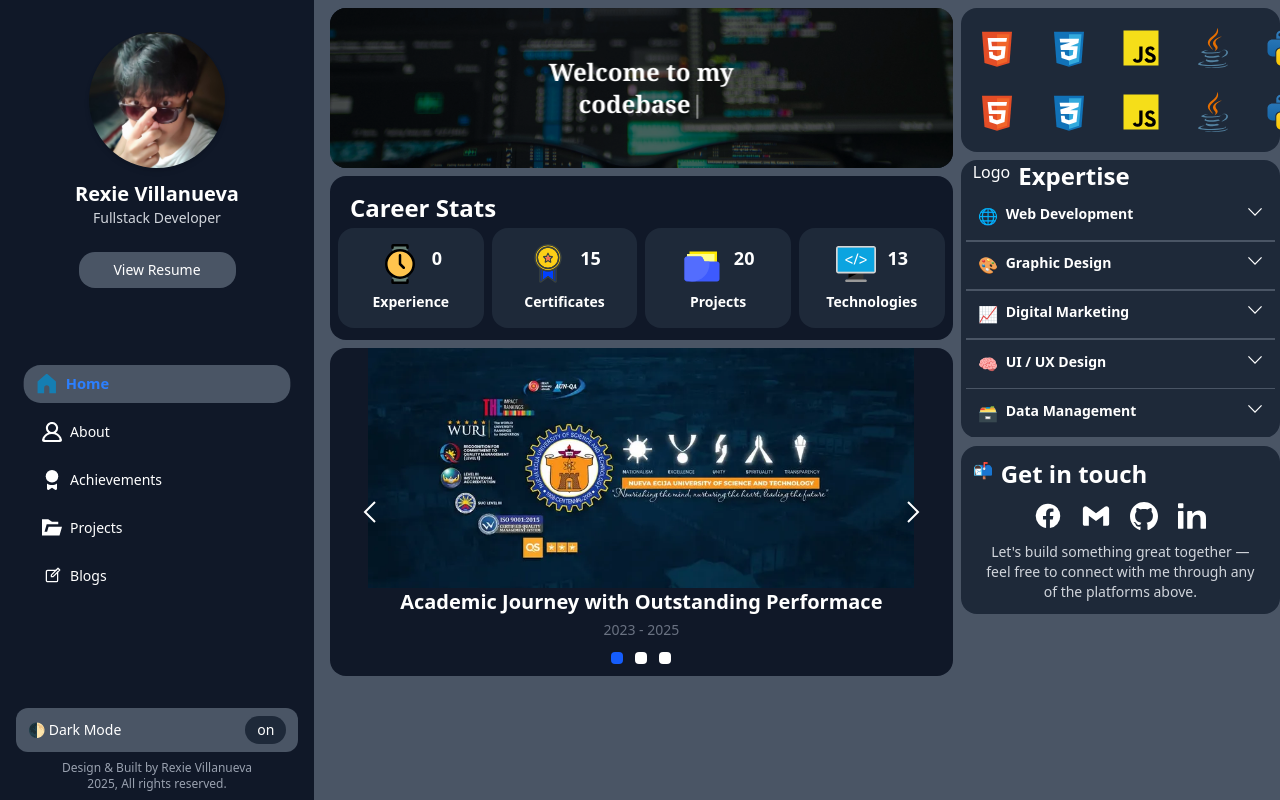
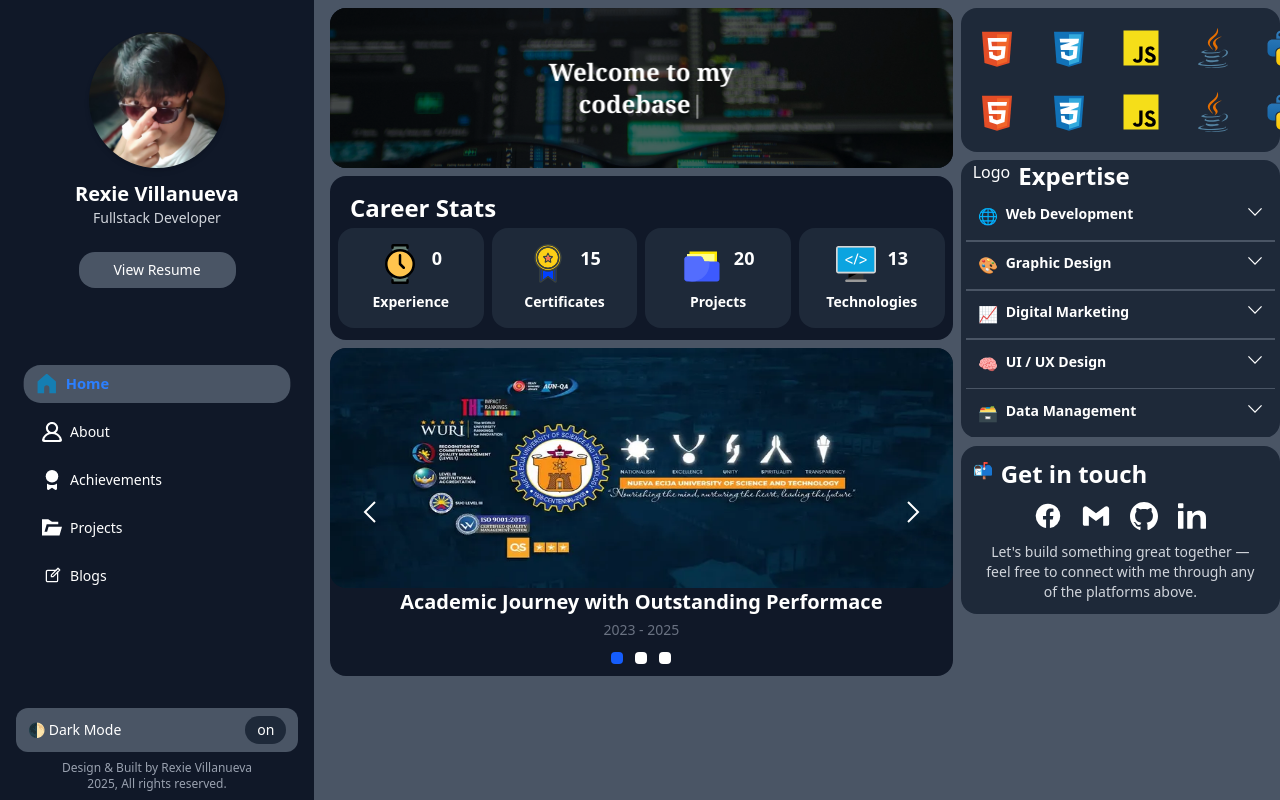
Before and after one commit to Xer0503/Portfolio-vue, a Vue app: page / in a window 1280 px wide. Built offline with nearby package versions, Linux system fonts and the light colour scheme.

Commit message:
fix: update navigation button images for improved user experience in Feauture component

```diff
--- a/src/components/ui/Feauture.vue
+++ b/src/components/ui/Feauture.vue
@@ -33,13 +33,17 @@ function prev() {
       <div class="flex justify-between px-1 py-2 w-full h-full">
           <div class="h-full flex justify-center">
             <button @click="prev" class="text-white px-4 py-2 rounded-full">
-              <img src="/feature/prev.svg" alt="prev" class="w-10 px-2 py-2 rounded-full"
+              <img v-if="currentIndex != 1" src="/feature/prev.svg" alt="prev" class="w-10 px-2 py-2 rounded-full"
+              />
+              <img v-else src="/feature/prev-bl.svg" alt="prev" class="w-10 px-2 py-2 rounded-full"
               />
             </button>
           </div>
           <div class="h-full flex justify-center">
             <button @click="next" class="text-white px-4 py-2">
-              <img src="/feature/next.svg" alt="next" class="w-10 px-2 py-2 rounded-full"
+              <img v-if="currentIndex != 1" src="/feature/next.svg" alt="next" class="w-10 px-2 py-2 rounded-full"
+              />
+              <img v-else src="/feature/next-bl.svg" alt="next" class="w-10 px-2 py-2 rounded-full"
               />
             </button>
           </div>
--- a/src/components/ui/FeautureUI/FeatureCard.vue
+++ b/src/components/ui/FeautureUI/FeatureCard.vue
@@ -10,7 +10,7 @@ const { data } = defineProps({
 
 <template>
   <div class="overflow-hidden w-full max-w-full mx-auto">
-    <img :src="data.img" alt="Feature Image" class="rounded-3xl w-full h-60 object-contain object-top" />
+    <img :src="data.img" alt="Feature Image" class="rounded-2xl w-full h-60 object-right-top" />
     <div class="px-4">
       <h2 class="text-xl font-bold mb-1 text-center text-white">{{ data.title }}</h2>
       <p class="text-gray-500 text-sm text-center">{{ data.date }}</p>
```
Also changed, not shown: public/feature/next-bl.svg (added), public/feature/prev-bl.svg (added).
